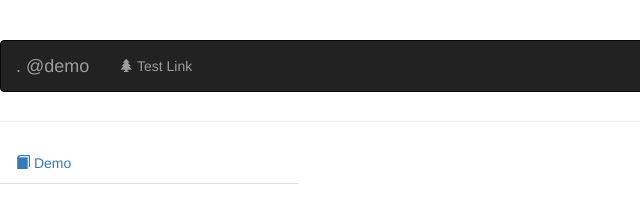
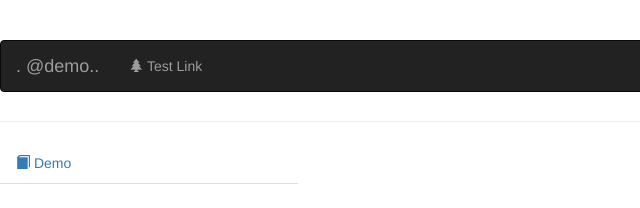
Before and after one commit to orxan07/client, a website: page public/index.html in a window 1280 px wide. Shown: the full height of the page, 0-640 px from the left. Drawn offline with nearby package versions, Linux system fonts and the light colour scheme; some packages are replaced by stand-ins of ours.

Commit message:
Update index.html
demo..

```diff
--- a/public/index.html
+++ b/public/index.html
@@ -34,7 +34,7 @@
 					<span class="icon-bar"></span>
 					<span class="icon-bar"></span>
 				</button>
-				<a class="navbar-brand" href="#/"> . @demo</a>
+				<a class="navbar-brand" href="#/"> . @demo..</a>
 			</div>
 
 			<!-- Collect the nav links, forms, and other content for toggling -->
```
